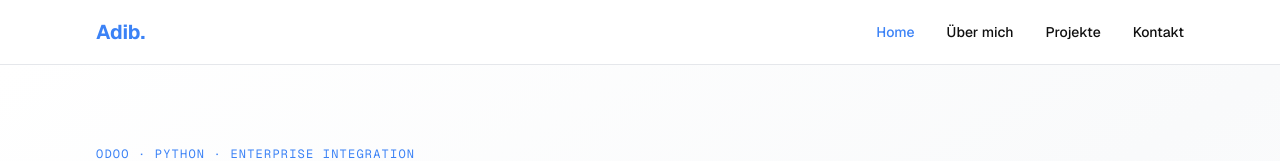
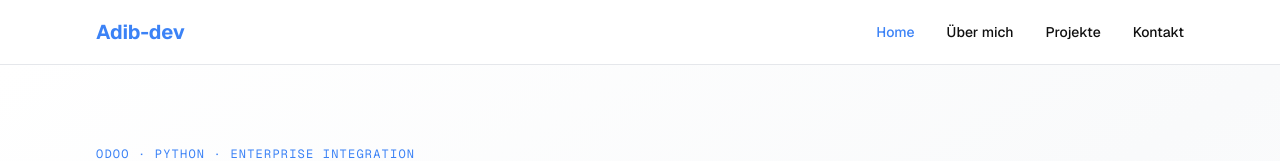
Before and after one commit to adibo32/django-portfolio, a Next.js app in the folder frontend/: page / in a window 1280 px wide. Shown: the top 161 px of the page. Built offline with nearby package versions, Linux system fonts and the light colour scheme.

Commit message:
Update Navbar link text from 'Adib.' to 'Adib-dev'

```diff
--- a/frontend/components/Navbar.tsx
+++ b/frontend/components/Navbar.tsx
@@ -30,7 +30,7 @@ export function Navbar() {
           href="/"
           className="font-bold text-xl text-accent hover:text-accent-hover transition-colors"
         >
-          Adib.
+          Adib-dev
         </Link>
 
         {/* Desktop Navigation */}
```
